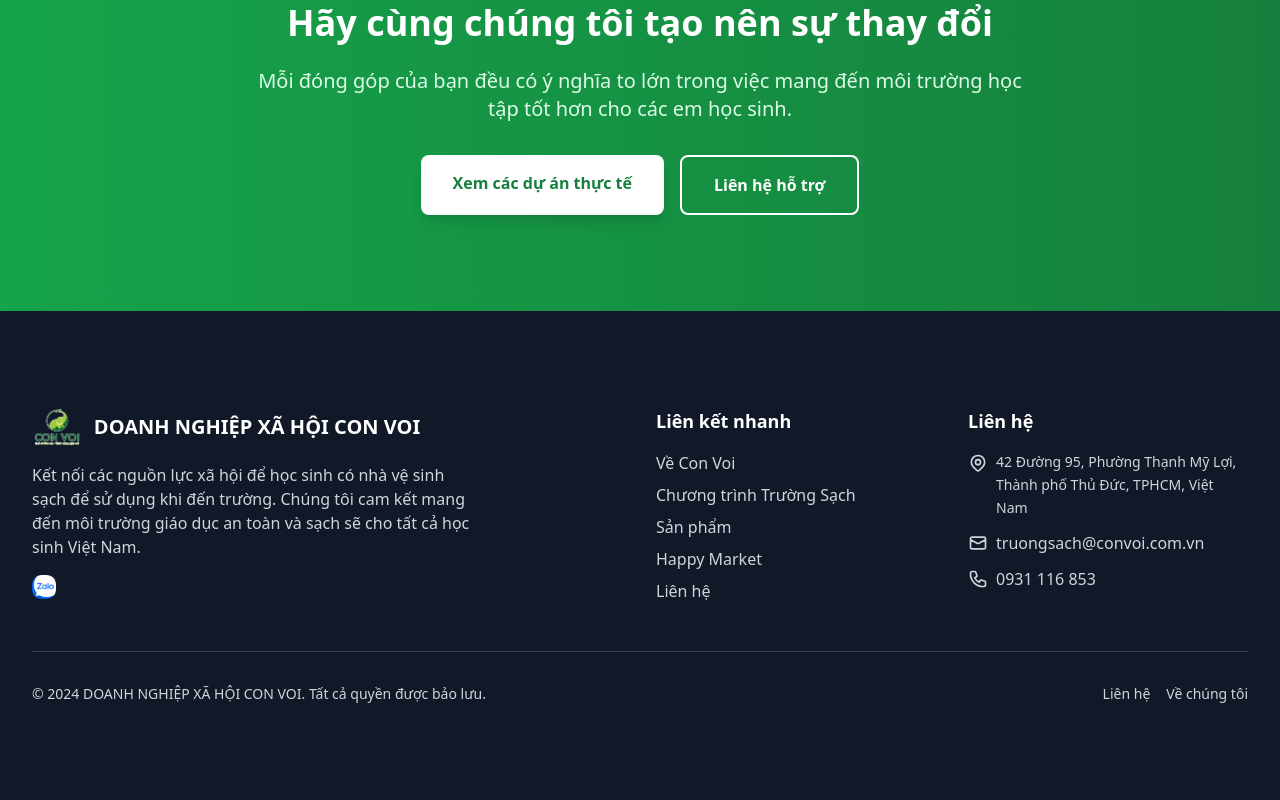
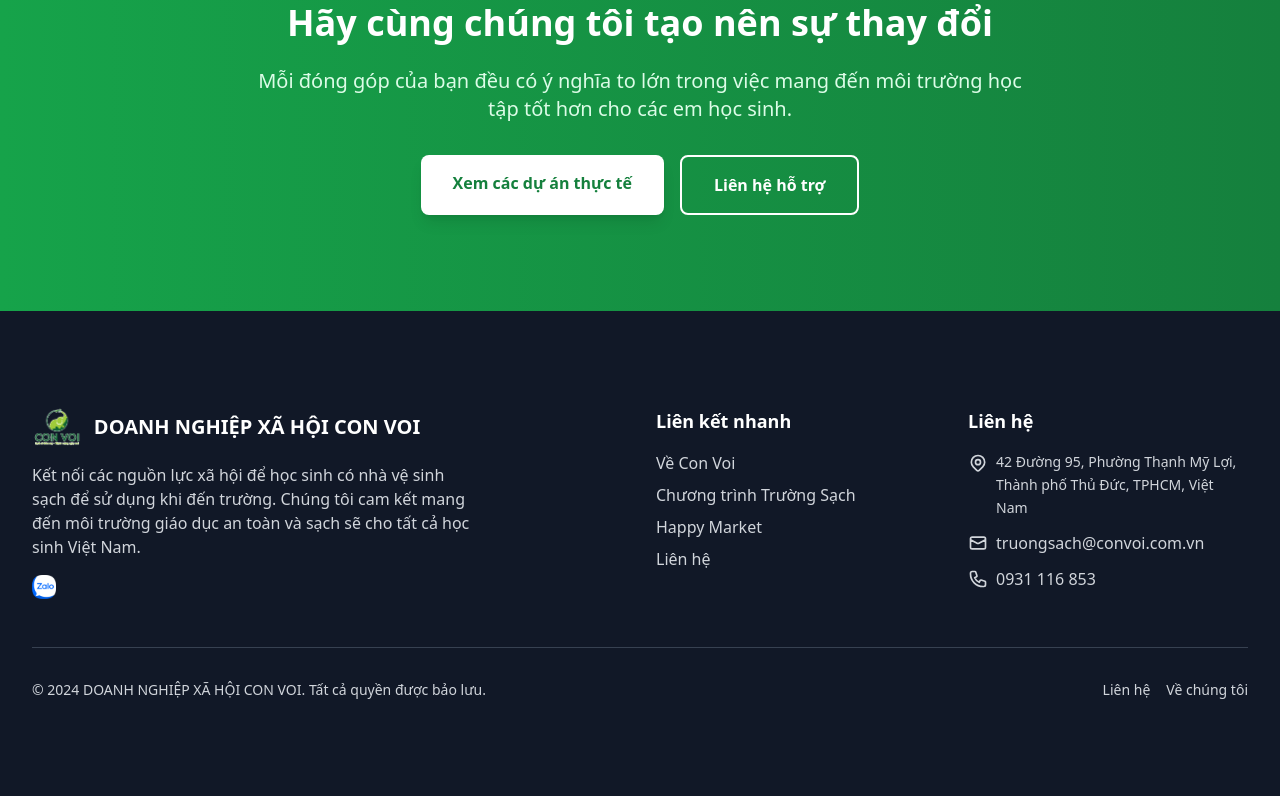
Before and after one commit to tanthanhkid/convoi-homepage, a Next.js app: page / in a window 1280 px wide. Shown: the part 2506-3306 px from the top of the page. Built offline with nearby package versions, Linux system fonts and the light colour scheme.

Commit message:
Ẩn liên kết "Sản phẩm" trong Footer để cải thiện cấu trúc và tính rõ ràng của trang. Thay đổi này giúp dễ dàng quản lý nội dung trong tương lai.

```diff
--- a/src/app/components/Footer.tsx
+++ b/src/app/components/Footer.tsx
@@ -41,7 +41,7 @@
             <ul className="space-y-2">
               <li><Link href="/about" className="text-gray-300 hover:text-white transition-colors">Về Con Voi</Link></li>
               <li><Link href="/truong-sach" className="text-gray-300 hover:text-white transition-colors">Chương trình Trường Sạch</Link></li>
-              <li><Link href="/san-pham" className="text-gray-300 hover:text-white transition-colors">Sản phẩm</Link></li>
+              {/* <li><Link href="/san-pham" className="text-gray-300 hover:text-white transition-colors">Sản phẩm</Link></li> */}
               <li><Link href="/happy-market" className="text-gray-300 hover:text-white transition-colors">Happy Market</Link></li>
               <li><Link href="/lien-he" className="text-gray-300 hover:text-white transition-colors">Liên hệ</Link></li>
             </ul>
```
